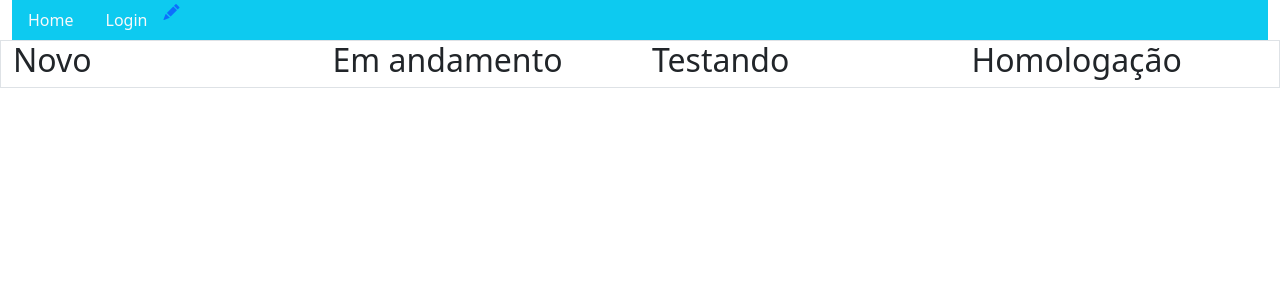
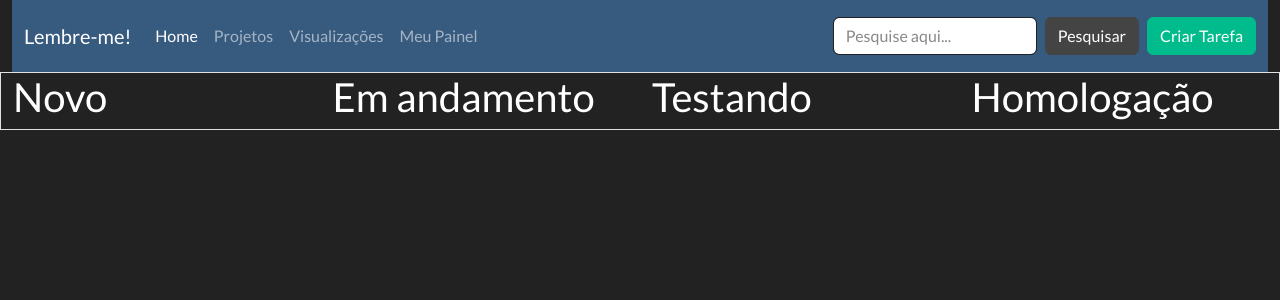
Before and after one commit to gambdata/lembre-me, a Django app: page / in a window 1280 px wide. Shown: the top 300 px of the page. Run offline with Django 5.2, Linux system fonts and the light colour scheme; data that the repository does not hold is empty; some libraries are stand-ins or nearby versions.

Commit message:
Include nav and button modal

```diff
--- a/tasks/templates/base.html
+++ b/tasks/templates/base.html
@@ -8,21 +8,74 @@
     {% bootstrap_javascript %}
     {% bootstrap_messages %}
     <link rel="stylesheet" href="https://cdn.jsdelivr.net/npm/bootstrap-icons@1.11.3/font/bootstrap-icons.min.css">
+    <link rel="stylesheet" href="https://bootswatch.com/5/darkly/bootstrap.min.css">
     <title>{% block title %}{% endblock %}</title>
 </head>
 <body>
 
     <div class="container-fluid">
-        <ul class="nav bg-info">
-            <li class="nav-item">
-                <a class="nav-link link-light" href="/"><i class="fa fa-home"></i> Home</a>
-            </li>
-            <li class="nav-item">
-                <a class="nav-link link-light" href="#"><i class="fa fa-home"></i> Login</a>
-            </li>
-            <a href="new-task"><i class="bi bi-pencil-fill" title="criar"></i></a>
-        </ul>
+    <nav class="navbar navbar-expand-lg bg-primary" data-bs-theme="dark">
+        <div class="container-fluid">
+            <a class="navbar-brand" href="/">Lembre-me!</a>
+            <button class="navbar-toggler" type="button" data-bs-toggle="collapse" data-bs-target="#navbarColor01" aria-controls="navbarColor01" aria-expanded="false" aria-label="Toggle navigation">
+                <span class="navbar-toggler-icon"></span>
+            </button>
+        <div class="collapse navbar-collapse" id="navbarColor01">
+            <ul class="navbar-nav me-auto">
+                <li class="nav-item">
+                    <a class="nav-link active" href="#">Home
+                        <span class="visually-hidden">(current)</span>
+                    </a>
+                </li>
+                <li class="nav-item">
+                    <a class="nav-link" href="#">Projetos</a>
+                </li>
+                <li class="nav-item">
+                    <a class="nav-link" href="#">Visualizações</a>
+                </li>
+                <li class="nav-item">
+                    <a class="nav-link" href="#">Meu Painel</a>
+                </li>
+            </ul>
+            <form class="d-flex">
+                <input class="form-control me-sm-2" type="search" placeholder="Pesquise aqui...">
+                <button class="btn btn-secondary my-2 my-sm-0" type="submit">Pesquisar</button>
+            </form>
+            <div class="d-flex" style="margin-left:0.5em">
+                <!-- <a href="new-task">{% bootstrap_button "Criar Tarefa" button_type="submit" button_class="btn btn-secondary my-2 my-sm-0" %} --><!-- </a> -->
 
+            <form method="POST" action="{% url 'new-task' %}">
+                {% csrf_token %}
+                <button type="button" class="btn btn-success my-2 my-sm-0" data-bs-toggle="modal" data-bs-target="#myModal">Criar Tarefa</button>
+
+                <div class="modal" id="myModal">
+                    <div class="modal-dialog">
+                        <div class="modal-content">
+
+                    <div class="modal-header">
+                        <h4 class="modal-title">Criar nova tarefa</h4>
+                        <button type="button" class="btn-close" data-bs-dismiss="modal"></button>
+                    </div>
+
+                    <div class="modal-body">
+                        {{TaskForm.title}}
+                        {{TaskForm.new}} Status novo
+                    </div>
+
+                    <div class="modal-footer">
+                        <button class="btn btn-primary" type="submit">Criar</button>
+                        <a href="{% url 'index' %}"><button type="button" class="btn btn-danger" data-bs-dismiss="modal">Cancelar</button></a>
+                    </div>
+                </div>
+            </div>
+            </form>
+</div>
+
+
+
+            </div>
+        </div>
+    </nav>
     </div>
 
     {% block body %}
```
